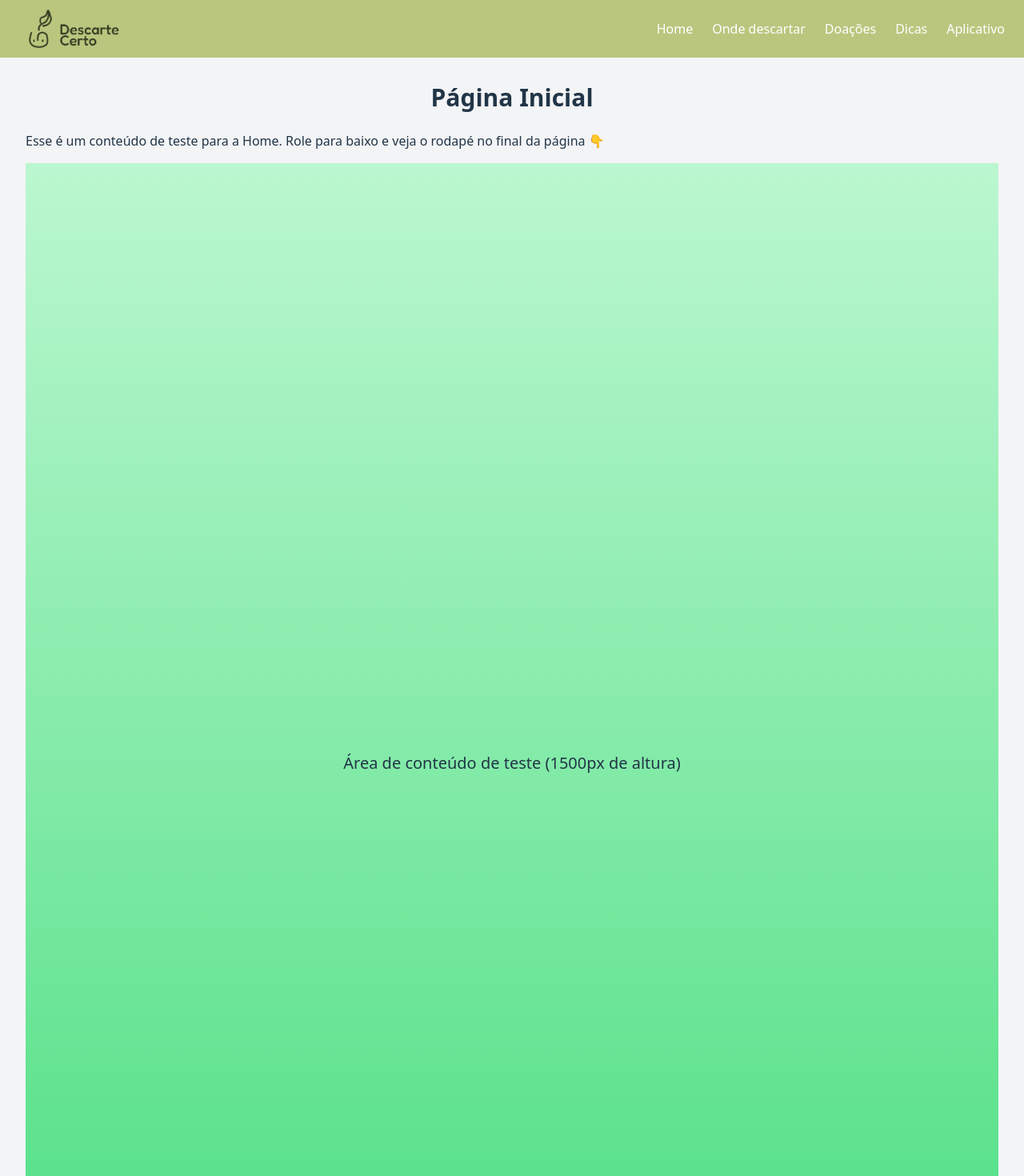
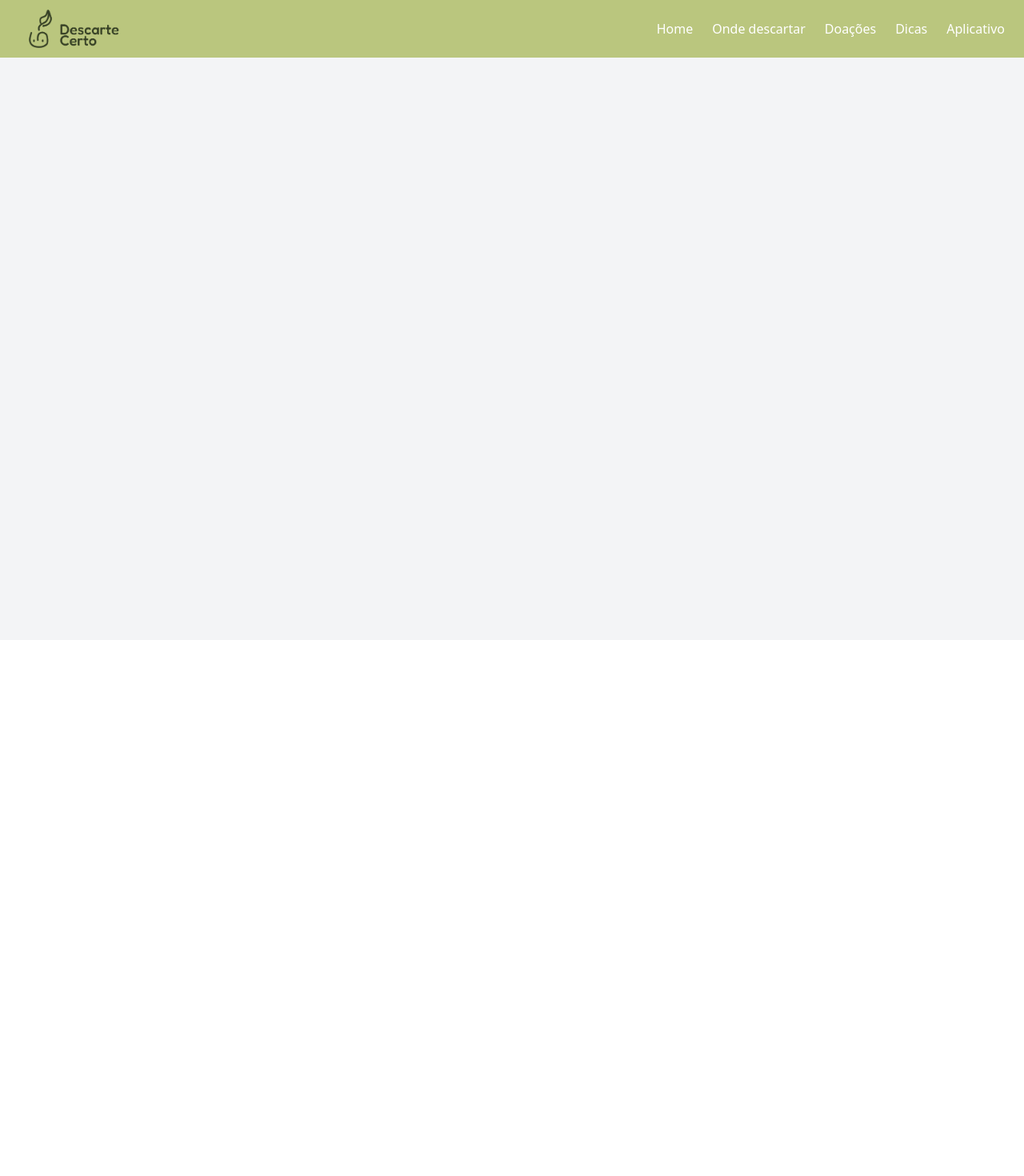
Before and after one commit to PedroR2401/DescarteCerto, a React (Vite) app in the folder DescarteCerto/: page / in a window 1280 px wide. Shown: the top 1470 px of the page at 80% size. After the commit the page ends 800 px from the top, so only its background shows below. Built offline with nearby package versions, Linux system fonts and the light colour scheme.

Commit message:
Ajustes milimetricos
Nestes ajustes já foi possivel retirar a barra de rolagem lateral

```diff
--- a/DescarteCerto/src/App.css
+++ b/DescarteCerto/src/App.css
@@ -0,0 +1,3 @@
+html, body {
+  overflow-x: hidden;
+}
--- a/DescarteCerto/src/App.tsx
+++ b/DescarteCerto/src/App.tsx
@@ -11,7 +11,7 @@ function App() {
 
  return (
     <Router>
-      <div className="flex flex-col min-h-screen">
+      <div className="min-h-screen flex flex-col overflow-x-hidden">
         <Header />
 
         {/* conteúdo principal muda conforme a rota */}
--- a/DescarteCerto/src/componentes/Rodape.tsx
+++ b/DescarteCerto/src/componentes/Rodape.tsx
@@ -4,6 +4,7 @@ import "./estilizacao/rodape.css";
 function Footer() {
   return (
     <footer className="Footer">
+      <div className="Geral">
       {/* Voltar ao topo */}
       <div className="div_VoltarTopo">
         <a href="#topo" className="a_VoltarTopo">
@@ -56,6 +57,7 @@ function Footer() {
       <div className="CreditosFinais">
         FATEC - Faculdade de Tecnologia do Estado de São Paulo - Projeto Integrador II – Curso de ADS AMS – Prof. Rita
       </div>
+      </div>
     </footer>
   );
 }
--- a/DescarteCerto/src/componentes/estilizacao/rodape.css
+++ b/DescarteCerto/src/componentes/estilizacao/rodape.css
@@ -4,6 +4,11 @@
   background-size: cover;
   background-position: center;
   background-repeat: no-repeat;
+   overflow-x: hidden;
+}
+
+.Geral{
+  @apply max-w-7xl mx-auto px-4
 }
 
 .div_VoltarTopo {
@@ -11,7 +16,7 @@
 }
 
 .a_VoltarTopo {
-  @apply text-white hover:underline;
+  @apply text-white hover:underline relative flex justify-items-start items-start;
 }
 
 .Titulo {
@@ -19,11 +24,11 @@
 }
 
 .Principal {
-  @apply container mx-auto flex flex-col md:flex-row justify-between px-1;
+  @apply flex flex-col md:flex-row justify-between gap-6 w-full;;
 }
 
 .div_BlocoVerde {
-  @apply bg-fundoBlocoVerde p-2 rounded-[20px];
+  @apply  bg-fundoBlocoVerde p-3 rounded-[20px] flex-none min-w-[200px];
 }
 
 .h3_PaginaSite {
@@ -39,9 +44,8 @@
 }
 
 .div_RedesSociais {
-  @apply flex flex-col justify-end items-center pb-4 mb-2 md:mb-0;
+  @apply flex flex-col justify-center items-center pb-4 mb-2 md:mb-0 flex-1 min-w-[200px];
 }
-
 .div_RedesSociais_Filha {
   @apply flex space-x-2 text-xl mb-1;
 }
@@ -67,5 +71,5 @@
 }
 
 .CreditosFinais {
-  @apply bg-gray-800 bg-opacity-40 text-white text-center text-[10px] py-1 mt-2;
+  @apply w-full bg-gray-800 bg-opacity-40 text-white text-center text-[10px] py-1 mt-2;
 }
--- a/DescarteCerto/src/paginas/Home.tsx
+++ b/DescarteCerto/src/paginas/Home.tsx
@@ -1,18 +1,18 @@
 export default function Home() {
   return (
     <div className="min-h-screen bg-gray-100 p-8">
-      <h1 className="text-center text-3xl font-bold mb-6">
-        Página Inicial
-      </h1>
+    {/* //   <h1 className="text-center text-3xl font-bold mb-6">
+    //     Página Inicial
+    //   </h1>
 
-      <p className="mb-4">
-        Esse é um conteúdo de teste para a Home. Role para baixo e veja o rodapé no final da página 👇
-      </p>
+    //   <p className="mb-4">
+    //     Esse é um conteúdo de teste para a Home. Role para baixo e veja o rodapé no final da página 👇
+    //   </p>
 
-      {/* bloco grande só para simular conteúdo longo */}
-      <div className="h-[1500px] bg-gradient-to-b from-green-200 to-green-400 flex items-center justify-center text-xl">
-        Área de conteúdo de teste (1500px de altura)
-      </div>
+    //   {/* bloco grande só para simular conteúdo longo
+    //   <div className="h-[1500px] bg-gradient-to-b from-green-200 to-green-400 flex items-center justify-center text-xl">
+    //     Área de conteúdo de teste (1500px de altura)
+    //   </div> */}
     </div>
   );
 }
```
